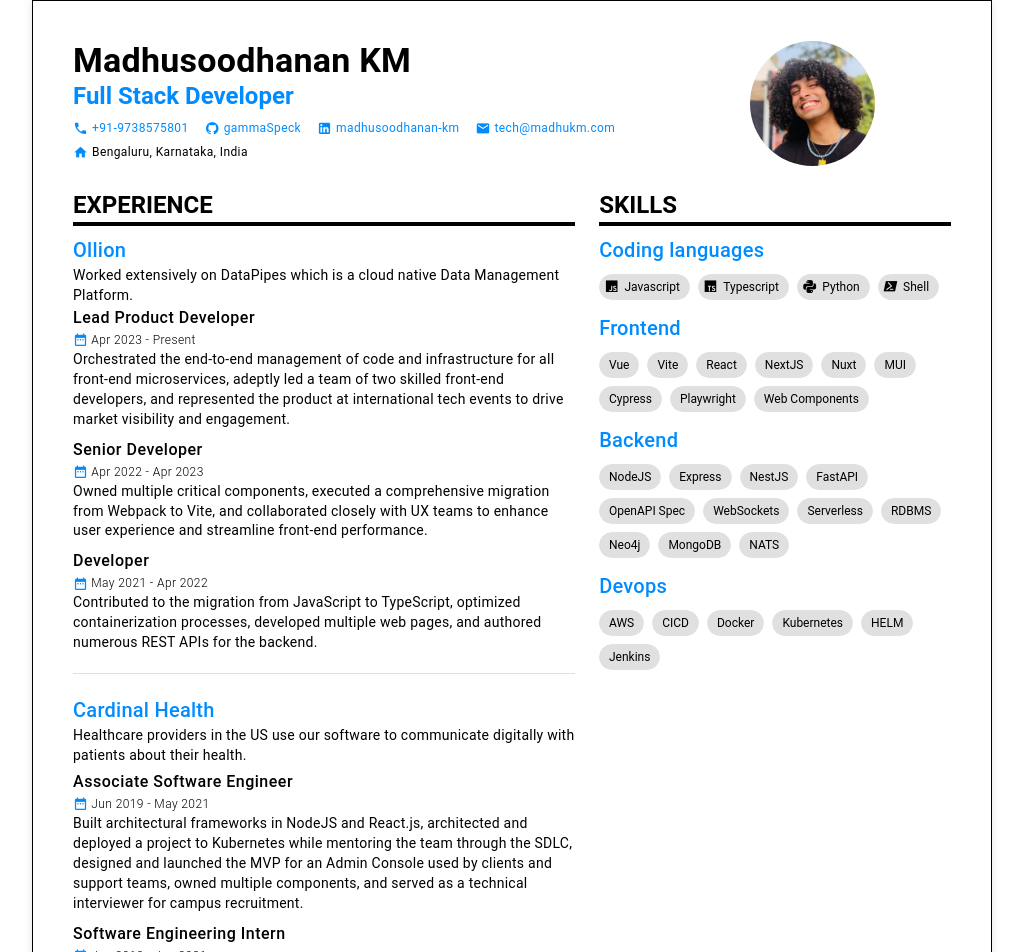
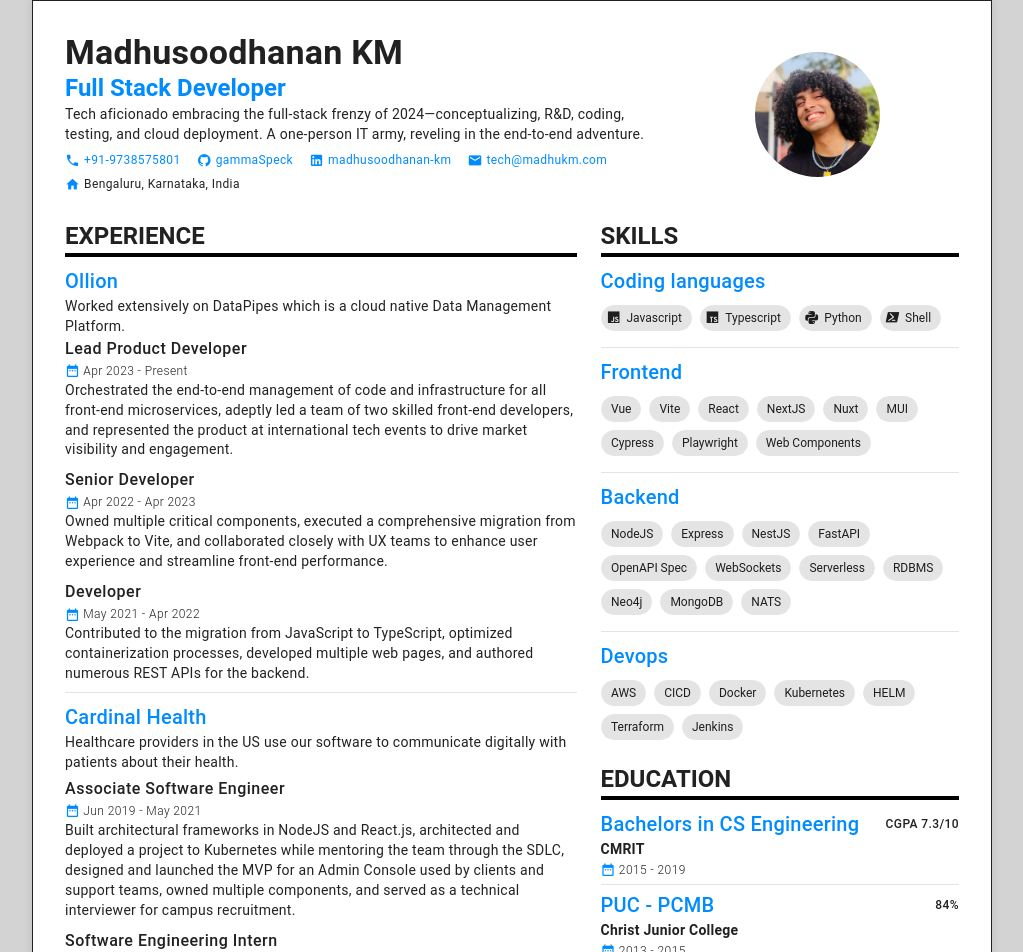
Before and after one commit to gammaSpeck/resume2.0, a Vue app: page / in a window 1280 px wide. Shown: the top 952 px of the page, without its empty margins (128-1151 px from the left). Built offline with nearby package versions, Linux system fonts and the light colour scheme.

Commit message:
Finished all sections of Resume

```diff
--- a/components.d.ts
+++ b/components.d.ts
@@ -7,6 +7,8 @@
 
 declare module 'vue' {
   export interface GlobalComponents {
+    EducationSection: typeof import('./src/components/EducationSection.vue')['default']
+    EduSegment: typeof import('./src/components/EduSegment.vue')['default']
     ExpCard: typeof import('./src/components/ExpCard.vue')['default']
     ExperienceSection: typeof import('./src/components/ExperienceSection.vue')['default']
     LanguagesSection: typeof import('./src/components/LanguagesSection.vue')['default']
--- a/src/App.vue
+++ b/src/App.vue
@@ -1,6 +1,6 @@
 <template>
   <v-app>
-    <v-main class="bg-background">
+    <v-main class="main-container">
       <ResumeContainer />
     </v-main>
   </v-app>
@@ -9,3 +9,9 @@
 <script setup lang="ts">
 import ResumeContainer from "./components/ResumeContainer.vue";
 </script>
+
+<style scoped lang="scss">
+.main-container {
+  background-color: lightgrey;
+}
+</style>
--- /dev/null
+++ b/src/components/EduSegment.vue
@@ -0,0 +1,33 @@
+<template>
+  <div class="d-flex flex-column">
+    <div class="d-flex justify-space-between align-center">
+      <div class="text-h6 font-weight-medium text-primary">
+        {{ degree }}
+      </div>
+      <div class="text-caption font-weight-medium">{{ grade }}</div>
+    </div>
+
+    <div class="text-body-2 font-weight-bold">{{ school }}</div>
+    <div class="text-caption font-weight-light">
+      <v-icon
+        size="small"
+        icon="mdi-calendar-range"
+        class="text-primary"
+      ></v-icon>
+
+      {{ from ? `${from} -` : "" }} {{ to }}
+    </div>
+  </div>
+</template>
+
+<script setup lang="ts">
+interface IProps {
+  degree: string;
+  grade: string;
+  school: string;
+  from: string;
+  to: string;
+}
+
+defineProps<IProps>();
+</script>
--- /dev/null
+++ b/src/components/EducationSection.vue
@@ -0,0 +1,47 @@
+<template>
+  <div class="d-flex flex-column ga-2 w-100">
+    <div
+      class="text-h5 font-weight-bold text-uppercase border-b-lg border-opacity-100"
+    >
+      EDUCATION
+    </div>
+
+    <div class="d-flex flex-column justify-start ga-1">
+      <EduSegment :key="education[0].degree" v-bind="education[0]" />
+      <v-divider />
+
+      <EduSegment :key="education[1].degree" v-bind="education[1]" />
+      <v-divider />
+
+      <EduSegment :key="education[2].degree" v-bind="education[2]" />
+    </div>
+  </div>
+</template>
+
+<script setup lang="ts">
+import EduSegment from "./EduSegment.vue";
+
+const education = [
+  {
+    degree: "Bachelors in CS Engineering",
+    grade: "CGPA 7.3/10",
+    school: "CMRIT",
+    from: "2015",
+    to: "2019",
+  },
+  {
+    degree: "PUC - PCMB",
+    grade: "84%",
+    school: "Christ Junior College",
+    from: "2013",
+    to: "2015",
+  },
+  {
+    degree: "Secondary Education",
+    grade: "92%",
+    school: "St Thomas Public School",
+    from: "",
+    to: "2019",
+  },
+];
+</script>
--- a/src/components/ExperienceSection.vue
+++ b/src/components/ExperienceSection.vue
@@ -6,7 +6,7 @@
       EXPERIENCE
     </div>
 
-    <div class="d-flex flex-column justify-start ga-5">
+    <div class="d-flex flex-column justify-start ga-2">
       <div class="d-flex flex-column">
         <div class="d-flex flex-column">
           <div class="text-h6 font-weight-medium text-primary">Ollion</div>
--- a/src/components/ResumeContainer.vue
+++ b/src/components/ResumeContainer.vue
@@ -6,6 +6,11 @@
           <div class="text-h4 font-weight-bold">Madhusoodhanan KM</div>
           <div class="text-h5 font-weight-bold text-primary">
             Full Stack Developer
+          </div>
+          <div class="text-body-2">
+            Tech aficionado embracing the full-stack frenzy of
+            2024—conceptualizing, R&D, coding, testing, and cloud deployment. A
+            one-person IT army, reveling in the end-to-end adventure.
           </div>
         </div>
 
@@ -40,8 +45,9 @@
         <LanguagesSection />
       </v-col>
 
-      <v-col>
+      <v-col class="d-flex flex-column ga-4">
         <SkillsSection />
+        <EducationSection />
       </v-col>
     </v-row>
   </v-container>
@@ -49,12 +55,15 @@
 
 <script setup lang="ts">
 import { ref, watch } from "vue";
+
+import { useDisplay } from "vuetify";
+
 import LinkElement from "./LinkElement.vue";
 
-import { useDisplay } from "vuetify";
 import ExperienceSection from "./ExperienceSection.vue";
 import LanguagesSection from "./LanguagesSection.vue";
 import SkillsSection from "./SkillsSection.vue";
+import EducationSection from "./EducationSection.vue";
 
 const { xs } = useDisplay();
 
@@ -91,7 +100,6 @@
 
 <style scoped lang="scss">
 .container {
-  // height: 100%;
   background-color: #fff;
   max-width: 960px;
   min-height: 1123px;
@@ -101,7 +109,7 @@
   border-style: solid;
   border-width: 0.8px;
 
-  padding: 2.5rem;
+  padding: 2rem;
 
   @media (max-width: 600px) {
     // Breakpoint for sm and below
--- a/src/components/SkillsSection.vue
+++ b/src/components/SkillsSection.vue
@@ -6,10 +6,16 @@
       SKILLS
     </div>
 
-    <div class="d-flex flex-column justify-start ga-1">
+    <div class="d-flex flex-column justify-start ga-2">
       <SkillCard heading="Coding languages" :skills="codingLanguages" />
+      <v-divider />
+
       <SkillCard heading="Frontend" :skills="frontend" />
+      <v-divider />
+
       <SkillCard heading="Backend" :skills="backend" />
+      <v-divider />
+
       <SkillCard heading="Devops" :skills="devops" />
     </div>
   </div>
@@ -51,5 +57,13 @@
   "NATS",
 ];
 
-const devops = ["AWS", "CICD", "Docker", "Kubernetes", "HELM", "Jenkins"];
+const devops = [
+  "AWS",
+  "CICD",
+  "Docker",
+  "Kubernetes",
+  "HELM",
+  "Terraform",
+  "Jenkins",
+];
 </script>
```
